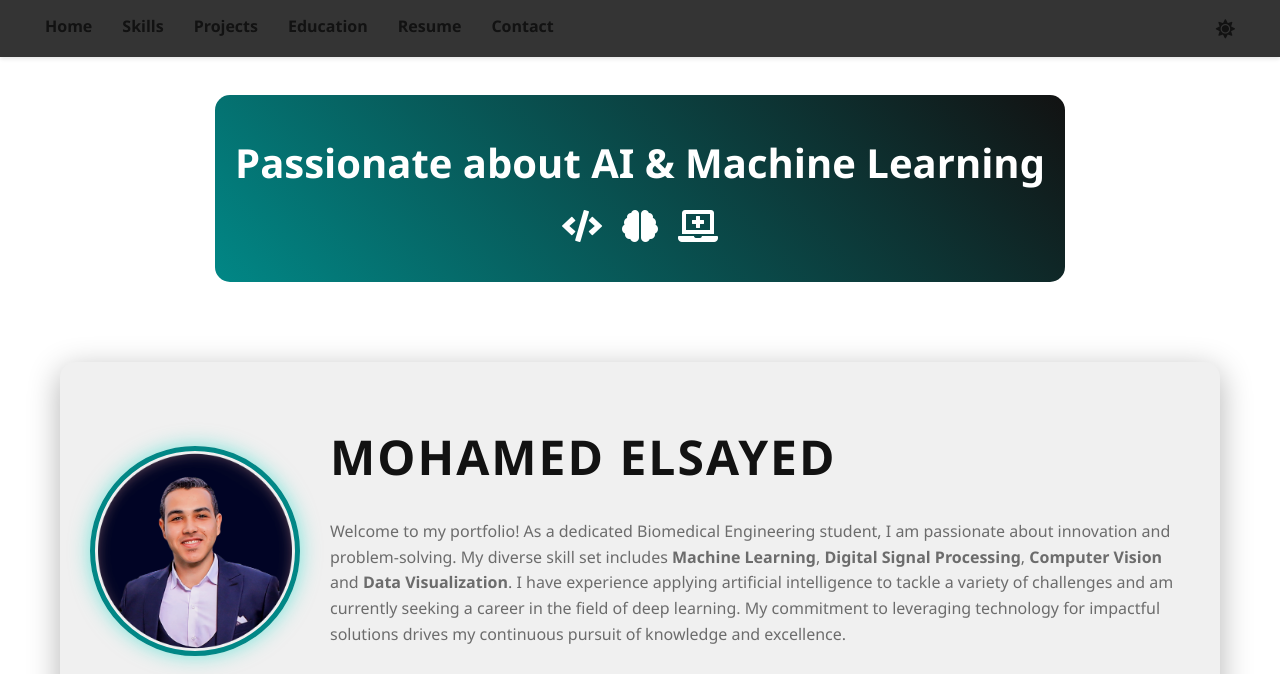
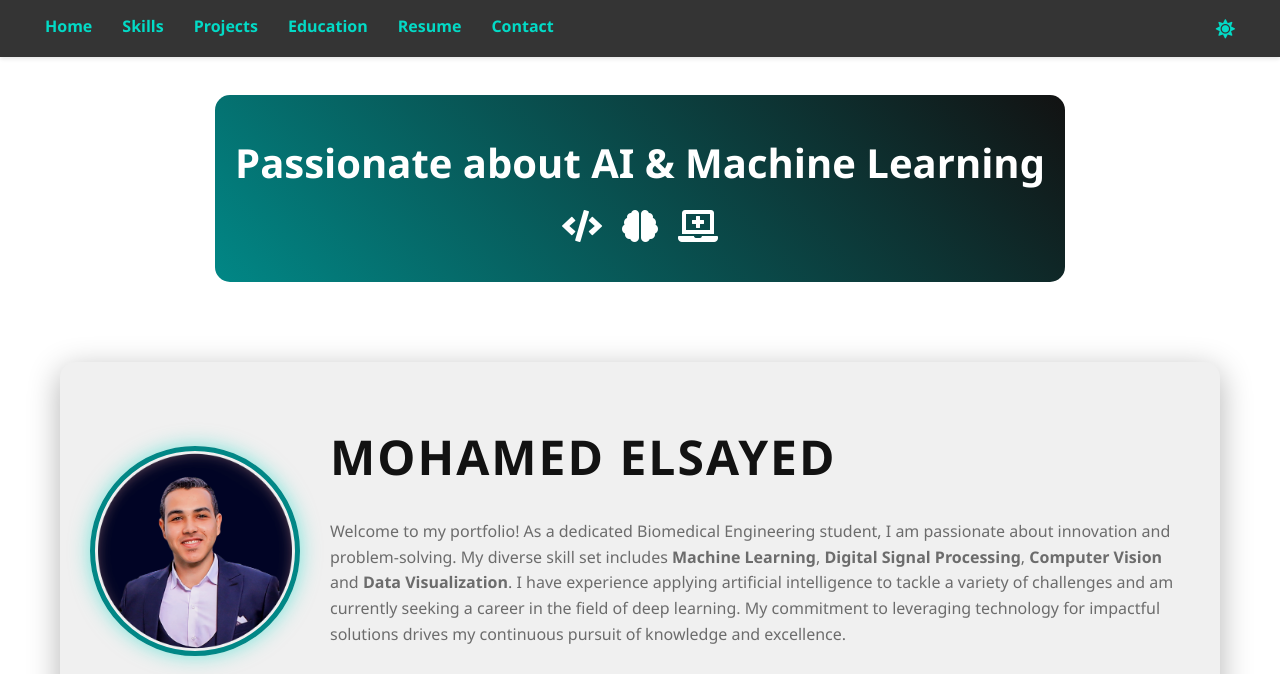
Before and after one commit to MohamedMandour10/MohamedMandour10.github.io, a plain HTML site: page index.html in a window 1280 px wide. Both pictures are taken after a click on the link 1225 px from the left and 28 px from the top of the page. Shown: the top 674 px of the page. Drawn offline with nearby package versions, Linux system fonts and the light colour scheme.

Commit message:
fix scrolling issue and header color

```diff
--- a/styles.css
+++ b/styles.css
@@ -28,9 +28,10 @@ body, html {
     color: var(--color-text);
     background: var(--color-bg);
     min-height: 100vh;
-    overflow-x: hidden;
+    overflow-x: hidden; /* Ensure horizontal scroll is hidden */
     position: relative;
     width: 100%;
+    height: 100%;
 }
 
 .container {
@@ -120,6 +121,15 @@ body.light-theme {
     --color-text-secondary: var(--color-text-secondary-light);
     --color-link: var(--color-link-light);
     --color-link-hover: var(--color-link-hover-light);
+}
+
+/* New styles for light mode header text */
+body.light-theme nav a {
+    color: #03dac6;
+}
+
+body.light-theme nav a:hover {
+    color: var(--color-surface-light);
 }
 
 .profile-picture-container {
```
